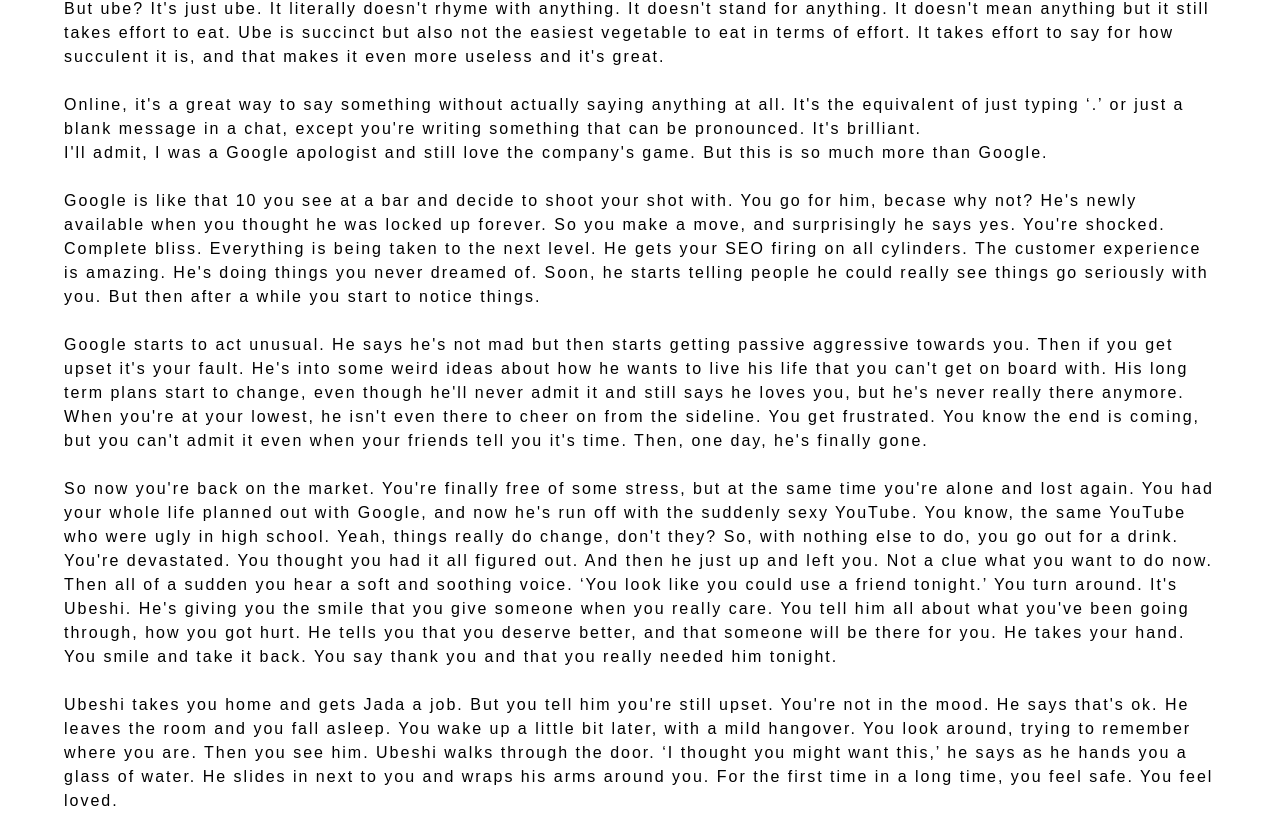
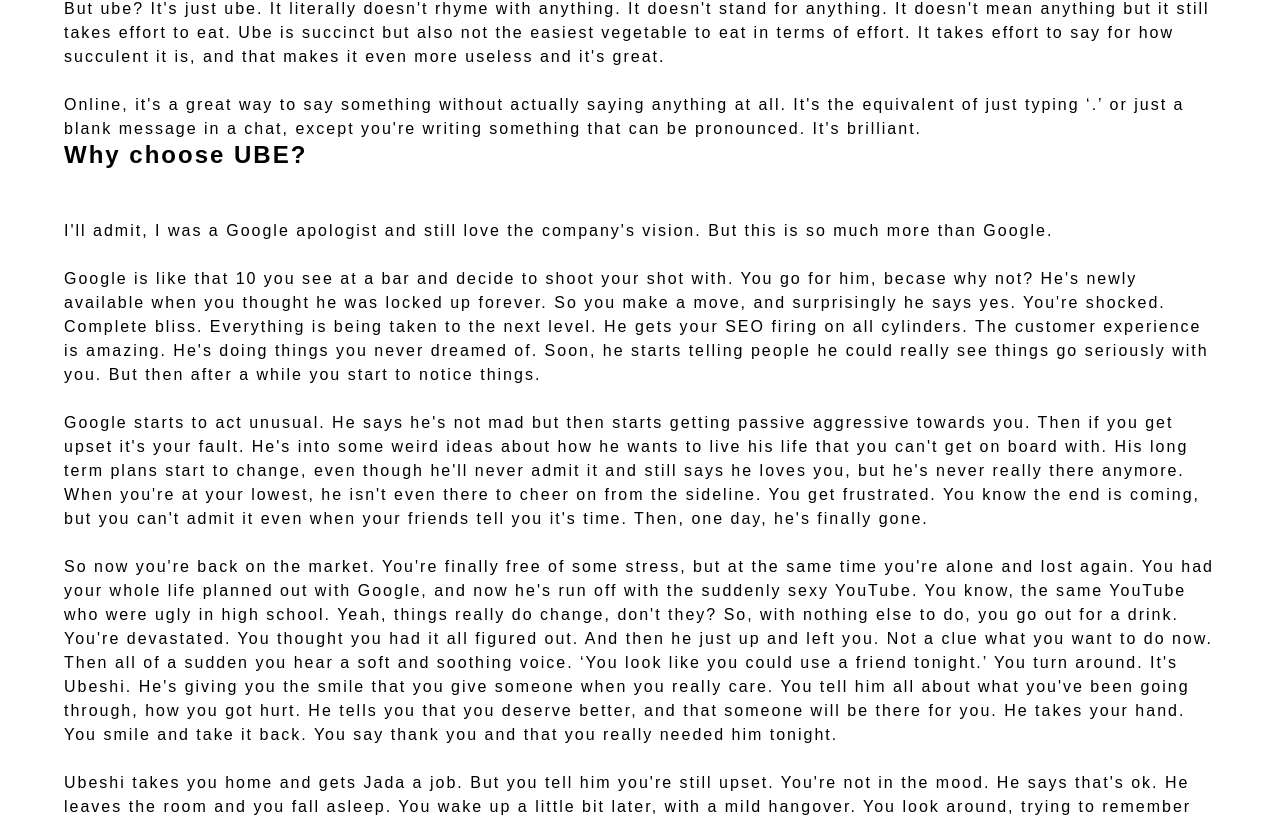
Before and after one commit to ubeshi/ubeshi-site, a React (Create React App) app: page / in a window 1280 px wide. Shown: the part 1493-2310 px from the top of the page. Built offline with nearby package versions, Linux system fonts and the light colour scheme; a web font is replaced by a local one.

Commit message:
please merge this (#5)

```diff
--- a/src/common/TeamSkills/index.js
+++ b/src/common/TeamSkills/index.js
@@ -27,8 +27,11 @@
           equivalent of just typing &lsquo;.&rsquo; or just a blank message in a chat, except you&apos;re
           writing something that can be pronounced. It&apos;s brilliant.
         </div>
+        <div className={styles['team-skills-title']}>
+          Why choose UBE?
+        </div>
         <div className={styles['team-skills-descriptor']}>
-          I&apos;ll admit, I was a Google apologist and still love the company&apos;s game. But this is so much more than Google.
+          I&apos;ll admit, I was a Google apologist and still love the company&apos;s vision. But this is so much more than Google.
           <br /><br />
           Google is like that 10 you see at a bar and decide to shoot your shot with. You go for him, becase why not? He&apos;s newly
           available when you thought he was locked up forever. So you make a move, and surprisingly he says yes. You&apos;re shocked.
```
